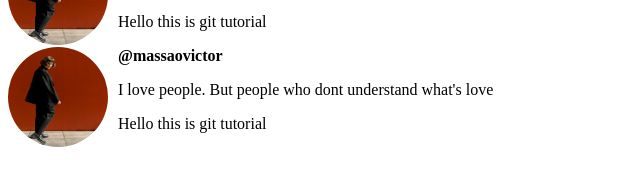
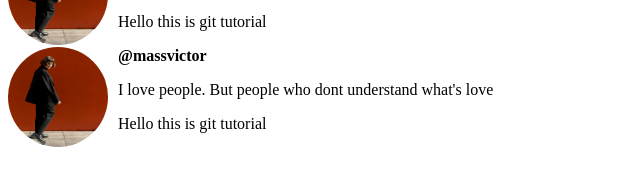
Before and after one commit to victormassao96/CodeWithMosh, a plain HTML site: page index.html in a window 1280 px wide. Shown: the part 173-358 px from the top of the page, 0-640 px from the left. Drawn offline with Linux system fonts and the light colour scheme.

Commit message:
Removed words from last username

```diff
--- a/index.html
+++ b/index.html
@@ -37,7 +37,7 @@
         src="images/dmitry-ganin-EhWzbMPQcqQ-unsplash.jpg"
         alt="A woman photo"
       />
-      <p class="username">@massaovictor</p>
+      <p class="username">@massvictor</p>
       <p>I love people. But people who dont understand what's love</p>
       <p>Hello this is git tutorial</p>
     </div>
```
